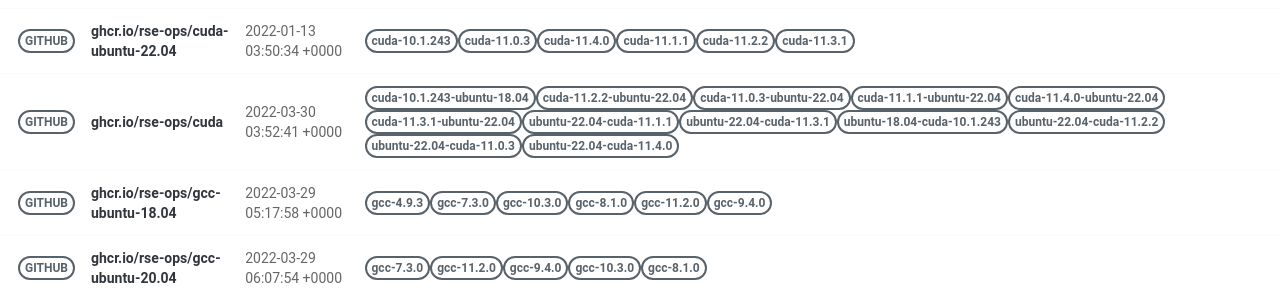
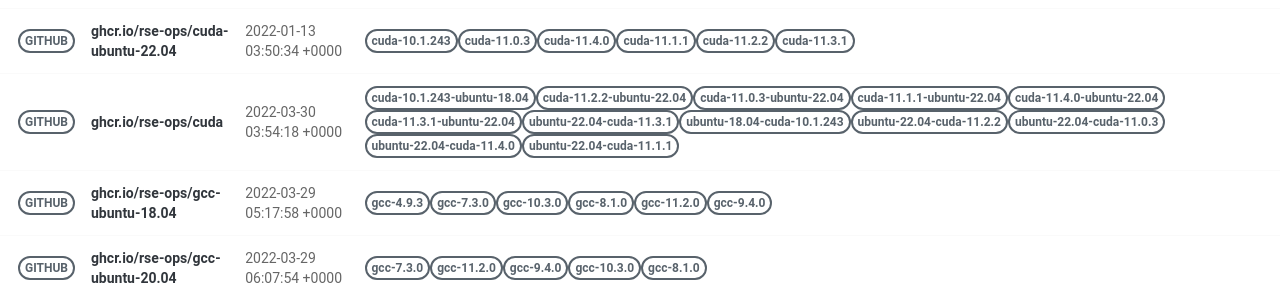
Before and after one commit to rse-ops/docker-images, a Jekyll site: the page built from pages/index.md, in a window 1280 px wide. Shown: the part 421-721 px from the top of the page. Built offline with Jekyll 4.4.1, drawn with Linux system fonts in a browser that asks for light colours; nearby versions of some CDN libraries.

Commit message:
Automated push to update library 2022-03-30

```diff
--- a/_library/ghcr.io-rse-ops-cuda.md
+++ b/_library/ghcr.io-rse-ops-cuda.md
@@ -1,7 +1,7 @@
 ---
 layout: container
 name: ghcr.io/rse-ops/cuda
-updated_at: 2022-03-30 03:52:41.576570
+updated_at: 2022-03-30 03:54:18.849110
 
 
 container_url: https://github.com/orgs/rse-ops/packages/container/package/cuda
```
Also changed, not shown: other parts of _library/ghcr.io-rse-ops-cuda.md (+3 -3 lines).
